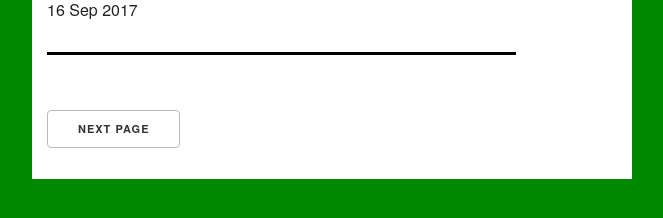
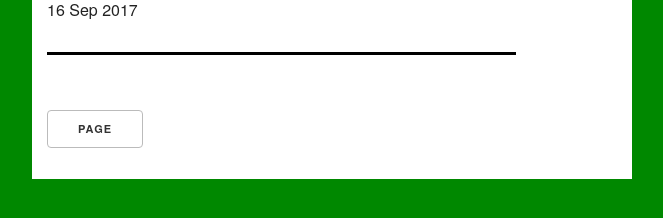
Before and after one commit to mt-trash/mt-trash.github.io, a Jekyll site: the page built from index.html, in a window 1280 px wide. Shown: the part 446-664 px from the top of the page, without its empty margins (308-971 px from the left). Built offline with Jekyll 4.4.1, drawn with Linux system fonts in a browser that asks for light colours; the list of posts is cut into pages by our own code.

Commit message:
page tweaks

```diff
--- a/index.html
+++ b/index.html
@@ -21,9 +21,9 @@ title: Empty Trash
 <div class="row">
   <div class="ten columns" style="margin-bottom: 1%">
   {% if paginator.next_page %}
-    <a class="button" href="{{ paginator.next_page_path }}">Next Page</a>
+    <a class="button" href="{{ paginator.next_page_path }}">Page {{ next_page }}</a>
   {% endif %}    {% if paginator.previous_page %}
-    <a class="button" href="{{ paginator.previous_page_path }}">Previous Page</a>
+    <a class="button" href="{{ paginator.previous_page_path }}">Page {{ previous_page }}</a>
   {% endif %}
   </div>
 </div>
```
